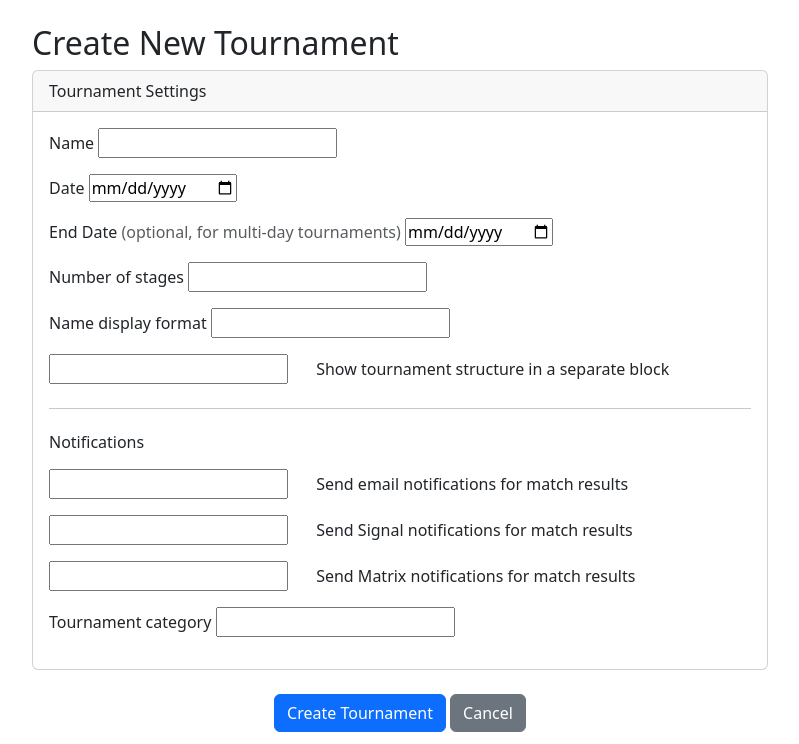
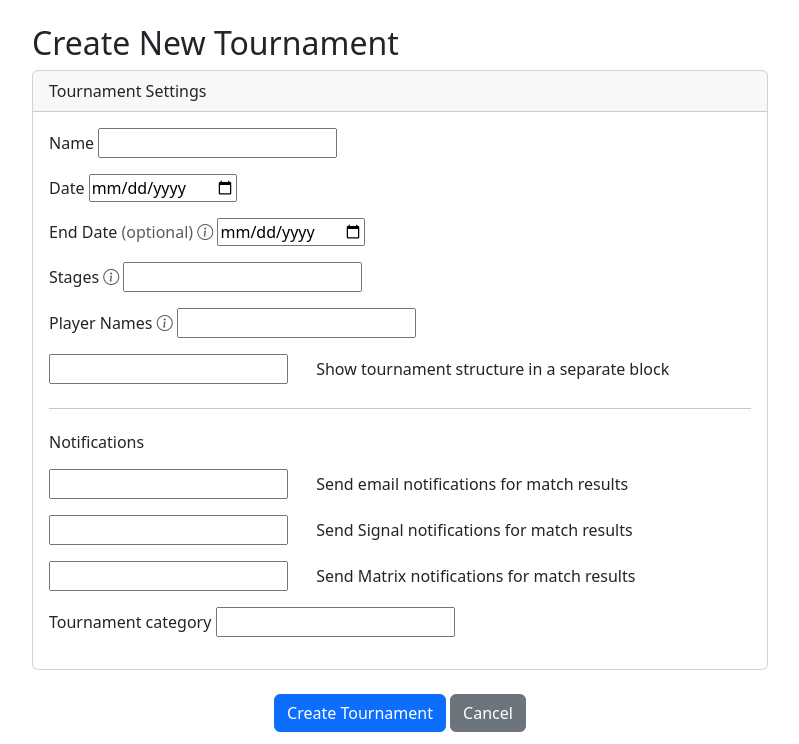
Before and after one commit to wilenius/ddc, a Django app: template tournament_creator/templates/tournament_creator/tournament_create.html in a window 1280 px wide. Shown: the part 56-800 px from the top of the page, without its empty margins (240-1039 px from the left). Run offline with Django 5.2, Linux system fonts and the light colour scheme; the template is opened without the code that fills it: most values are stand-ins (such as "Sample title", 1, 10 or a date in 2020); form fields are guessed from the names that the template uses.

Commit message:
Add info icon tooltips for consistent help text display
Implemented uniform help text pattern using Bootstrap Icons with tooltips:

- Added Bootstrap Icons 1.11.3 CDN to base template
- Replaced inline/below-field help text with ⓘ icon tooltips for:
  * End Date: Explains multi-day tournaments
  * Stages: Explains single vs multi-stage
  * Player Names: Explains display format options
- Kept critical "(optional)" inline for End Date field
- Initialized Bootstrap tooltips with JavaScript
- Cleaned up redundant help_texts in forms.py

This creates a cleaner, more professional form with on-demand help
that's accessible via hover/focus and doesn't clutter the visual space.

🤖 Generated with [Claude Code](https://claude.com/claude-code)

Co-Authored-By: Claude <noreply@anthropic.com>

```diff
--- a/tournament_creator/forms.py
+++ b/tournament_creator/forms.py
@@ -64,8 +64,8 @@ class TournamentCreationForm(forms.ModelForm):
         }
         help_texts = {
             'name': '',
-            'number_of_stages': '1 for single-stage, 2+ for multi-stage',
-            'name_display_format': 'How to display names in notifications and tournament view',
+            'number_of_stages': '',
+            'name_display_format': '',
             'show_structure': '',
         }
 
--- a/tournament_creator/templates/tournament_creator/base.html
+++ b/tournament_creator/templates/tournament_creator/base.html
@@ -78,6 +78,7 @@
     <meta name="viewport" content="width=device-width, initial-scale=1.0">
     <title>{% block title %}DDC Tournament Manager{% endblock %}</title>
     <link href="https://cdn.jsdelivr.net/npm/bootstrap@5.3.0/dist/css/bootstrap.min.css" rel="stylesheet">
+    <link rel="stylesheet" href="https://cdn.jsdelivr.net/npm/bootstrap-icons@1.11.3/font/bootstrap-icons.min.css">
 </head>
 <body>
     <nav class="navbar navbar-expand-lg navbar-dark bg-dark">
--- a/tournament_creator/templates/tournament_creator/tournament_create.html
+++ b/tournament_creator/templates/tournament_creator/tournament_create.html
@@ -36,23 +36,39 @@
                     </div>
 
                     <div class="mb-3">
-                        <label for="{{ form.end_date.id_for_label }}">End Date <span class="text-muted">(optional, for multi-day tournaments)</span></label>
+                        <label for="{{ form.end_date.id_for_label }}">
+                            End Date <span class="text-muted">(optional)</span>
+                            <i class="bi bi-info-circle text-muted"
+                               data-bs-toggle="tooltip"
+                               data-bs-placement="right"
+                               title="For multi-day tournaments, set an end date different from the start date"></i>
+                        </label>
                         {{ form.end_date }}
                         {% if form.end_date.errors %}<div class="invalid-feedback d-block">{{ form.end_date.errors|join:", " }}</div>{% endif %}
                     </div>
 
                     <div class="mb-3">
-                        {{ form.number_of_stages.label_tag }}
+                        <label for="{{ form.number_of_stages.id_for_label }}">
+                            Stages
+                            <i class="bi bi-info-circle text-muted"
+                               data-bs-toggle="tooltip"
+                               data-bs-placement="right"
+                               title="1 for single-stage tournament, 2+ for multi-stage tournaments with pools/playoffs"></i>
+                        </label>
                         {{ form.number_of_stages }}
                         {% if form.number_of_stages.errors %}<div class="invalid-feedback d-block">{{ form.number_of_stages.errors|join:", " }}</div>{% endif %}
-                        {% if form.number_of_stages.help_text %}<small class="form-text text-muted">{{ form.number_of_stages.help_text }}</small>{% endif %}
                     </div>
 
                     <div class="mb-3">
-                        {{ form.name_display_format.label_tag }}
+                        <label for="{{ form.name_display_format.id_for_label }}">
+                            Player Names
+                            <i class="bi bi-info-circle text-muted"
+                               data-bs-toggle="tooltip"
+                               data-bs-placement="right"
+                               title="How to display player names in tournament view and notifications"></i>
+                        </label>
                         {{ form.name_display_format }}
                         {% if form.name_display_format.errors %}<div class="invalid-feedback d-block">{{ form.name_display_format.errors|join:", " }}</div>{% endif %}
-                        {% if form.name_display_format.help_text %}<small class="form-text text-muted">{{ form.name_display_format.help_text }}</small>{% endif %}
                     </div>
 
                     <div class="mb-3">
@@ -271,6 +287,13 @@ document.addEventListener('DOMContentLoaded', function() {
 {% block extra_js %}
 <script>
 document.addEventListener('DOMContentLoaded', function() {
+    // Initialize Bootstrap tooltips
+    var tooltipTriggerList = [].slice.call(document.querySelectorAll('[data-bs-toggle="tooltip"]'));
+    var tooltipList = tooltipTriggerList.map(function (tooltipTriggerEl) {
+        return new bootstrap.Tooltip(tooltipTriggerEl);
+    });
+
+
     // Date synchronization logic
     const startDateField = document.querySelector('input[name="date"]');
     const endDateField = document.querySelector('input[name="end_date"]');
```
